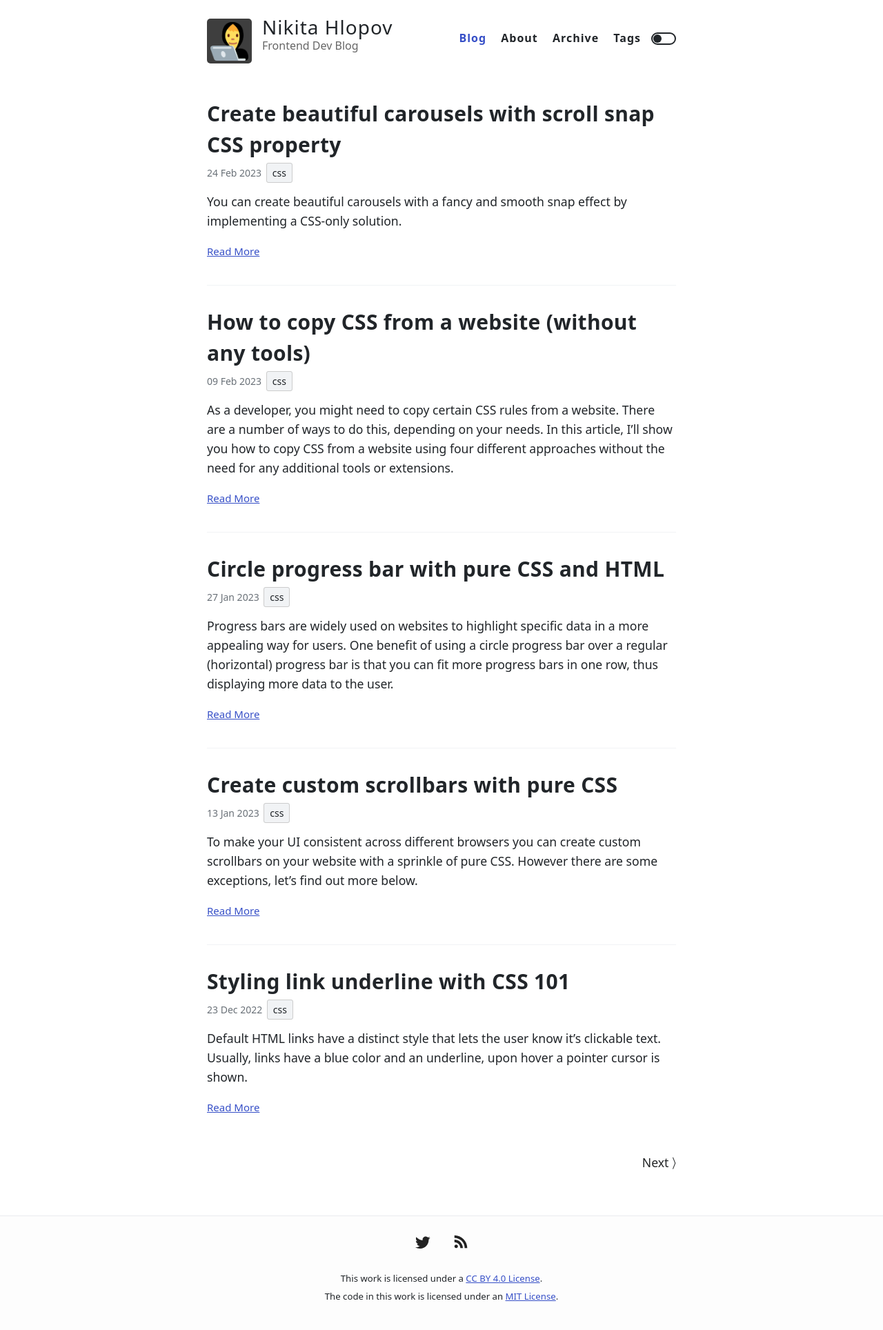
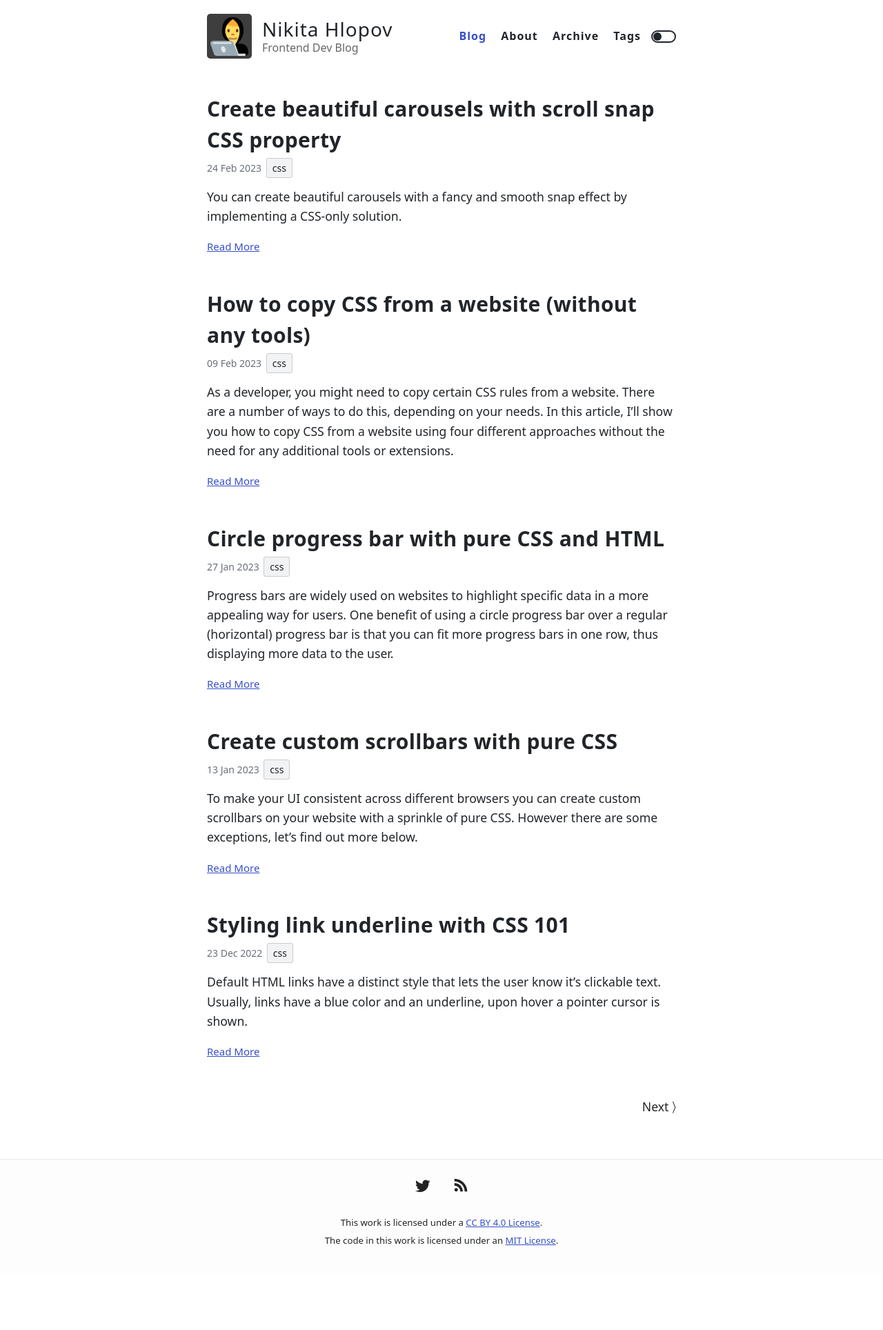
Before and after one commit to nikitahl/dev-blog, a Jekyll site: the page built from index.html, in a window 1280 px wide. Shown: the whole page at 69% size. Built offline with Jekyll 4.4.1, drawn with Linux system fonts in a browser that asks for light colours; the list of posts is cut into pages by our own code; after the commit the page ends 1846 px from its top, so only the background shows below that.

Commit message:
Optimize layout styles

```diff
--- a/_includes/nav.html
+++ b/_includes/nav.html
@@ -1,6 +1,5 @@
-<div class="wrapper-masthead">
+<header class="masthead">
   <div class="container">
-    <header class="masthead clearfix">
     {% if site.avatar %}
       <a href="{{ site.baseurl }}/" class="site-avatar"><img class="avatar" src="{{ site.avatar }}" alt="Site Logo"/></a>
     {% endif %}
@@ -37,6 +36,5 @@
       </nav>
       <button class="theme-switch" id="theme-toggle" title="Toggle theme" aria-label="Toggle theme"></button>
     </div>
+  </div>
 </header>
-  </div>
-</div>
--- a/_layouts/default.html
+++ b/_layouts/default.html
@@ -8,13 +8,11 @@
       {{ content }}
     </main>
 
-    <div class="wrapper-footer">
+    <footer class="footer">
       <div class="container">
-        <footer class="footer">
-          {% include footer.html %}
-        </footer>
+        {% include footer.html %}
       </div>
-    </div>
+    </footer>
 
     {% include analytics.html %}
     <script type="text/javascript">
--- a/_layouts/post.html
+++ b/_layouts/post.html
@@ -2,7 +2,6 @@
 layout: default
 ---
 
-<div class="post-container">
 <article class="post">
   <h1>{{ page.title }}</h1>
 
--- a/style.scss
+++ b/style.scss
@@ -262,11 +262,6 @@
   }
 }
 
-.footnotes {
-  border-top: 1px solid $divider-color;
-  font-size: $small-font-size;
-}
-
 // Image
 img {
   display: block;
@@ -290,85 +285,42 @@
   background: $selection-background-color;
 }
 
-// Nicolas Gallagher's micro clearfix hack
-// http://nicolasgallagher.com/micro-clearfix-hack/
-.clearfix:before,
-.clearfix:after {
-    content: " ";
-    display: table;
-}
-
-.clearfix:after {
-    clear: both;
-}
-
-// Alignment
-.center {
-  text-align: center;
-
-  &-image {
-    margin: 0 auto;
-    display: block;
-  }
-}
-
-.right {
-  text-align: right
-}
-
 /*********************/
 /* LAYOUT / SECTIONS */
 /*********************/
 
-//
-// .masthead
-//
-
-.wrapper-masthead {
-  margin-bottom: 30px;
-}
-
 .masthead {
   padding: 20px 0;
+  margin-bottom: 30px;
 
   @include mobile {
     text-align: center;
   }
+
+  .container {
+    display: flex;
+    justify-content: center;
+    align-items: center;
+    flex-wrap: wrap;
+  }
 }
 
 .site-avatar {
-  float: left;
   width: 65px;
   height: 65px;
-  margin: 7px 15px 0 0;
+  margin: 0 15px 0 0;
   padding: 5px;
   border-radius: 5px;
   background: #3e3e3e;
-
-  @include mobile {
-    float: none;
-    display: inline-block;
-  }
 
   img {
     border-radius: 5px;
   }
 }
 
-.site-info {
-  float: left;
-
-  @include mobile {
-    float: none;
-    display: inline-block;
-    margin: 0 auto;
-  }
-}
-
 .site-name {
   margin: 0;
   color: $base-color;
-  cursor: pointer;
   font-weight: 200;
   font-size: 28px;
   letter-spacing: 1px;
@@ -385,8 +337,7 @@
 }
 
 .nav-controls {
-  float: right;
-  margin-top: 23px; // @TODO: Vertically middle align
+  margin-left: auto;
   font-size: 16px;
   font-weight: bold;
   display: flex;
@@ -394,7 +345,7 @@
   align-items: center;
 
   @include mobile {
-    float: none;
+    flex: 1 0 100%;
     margin-top: 20px;
     font-size: 16px;
   }
@@ -426,13 +377,7 @@
 
 // Posts
 .posts > .post {
-  padding-bottom: 2em;
-  border-bottom: 1px solid $divider-color;
-}
-
-.posts > .post:last-child {
   padding-bottom: 1em;
-  border-bottom: none;
 }
 
 .posts h2 {
@@ -450,27 +395,7 @@
   }
 }
 
-.post-container {
-  display: flex;
-}
-
-.side-banner {
-  flex: 1 0 auto;
-  position: sticky;
-  top: 10px;
-  align-self: flex-start;
-  margin-left: 20px;
-  box-shadow: 0 0 8px 1px rgba(0, 0, 0, .1);
-}
-
-.bottom-banner {
-  display: none;
-  box-shadow: 0 2px 8px 1px rgba(0, 0, 0, .1);
-}
-
 .post {
-  flex: 1 0 auto;
-  max-width: 100%;
   h1 {
     margin: 0 0 10px;
   }
@@ -652,13 +577,10 @@
 }
 
 // Footer
-.wrapper-footer {
+.footer {
   margin-top: 20px;
   border-top: 1px solid $footer-border-color;
   background-color: $footer-background-color;
-}
-
-footer {
   padding: 20px 0;
   text-align: center;
 
@@ -853,23 +775,6 @@
   }
 }
 
-@media screen and (max-width: 1100px) {
-  .side-banner {
-    flex: 1 0 11vw;
-    margin-left: 14px;
-  }
-}
-
-@media screen and (max-width: 1000px) {
-  .side-banner {
-    display: none;
-  }
-
-  .bottom-banner {
-    display: block;
-  }
-}
-
 @media screen and (max-width: 560px) {
   .yt-iframe {
     height: 55vw;
```
Lines whose indentation alone changed are shown as unchanged.
